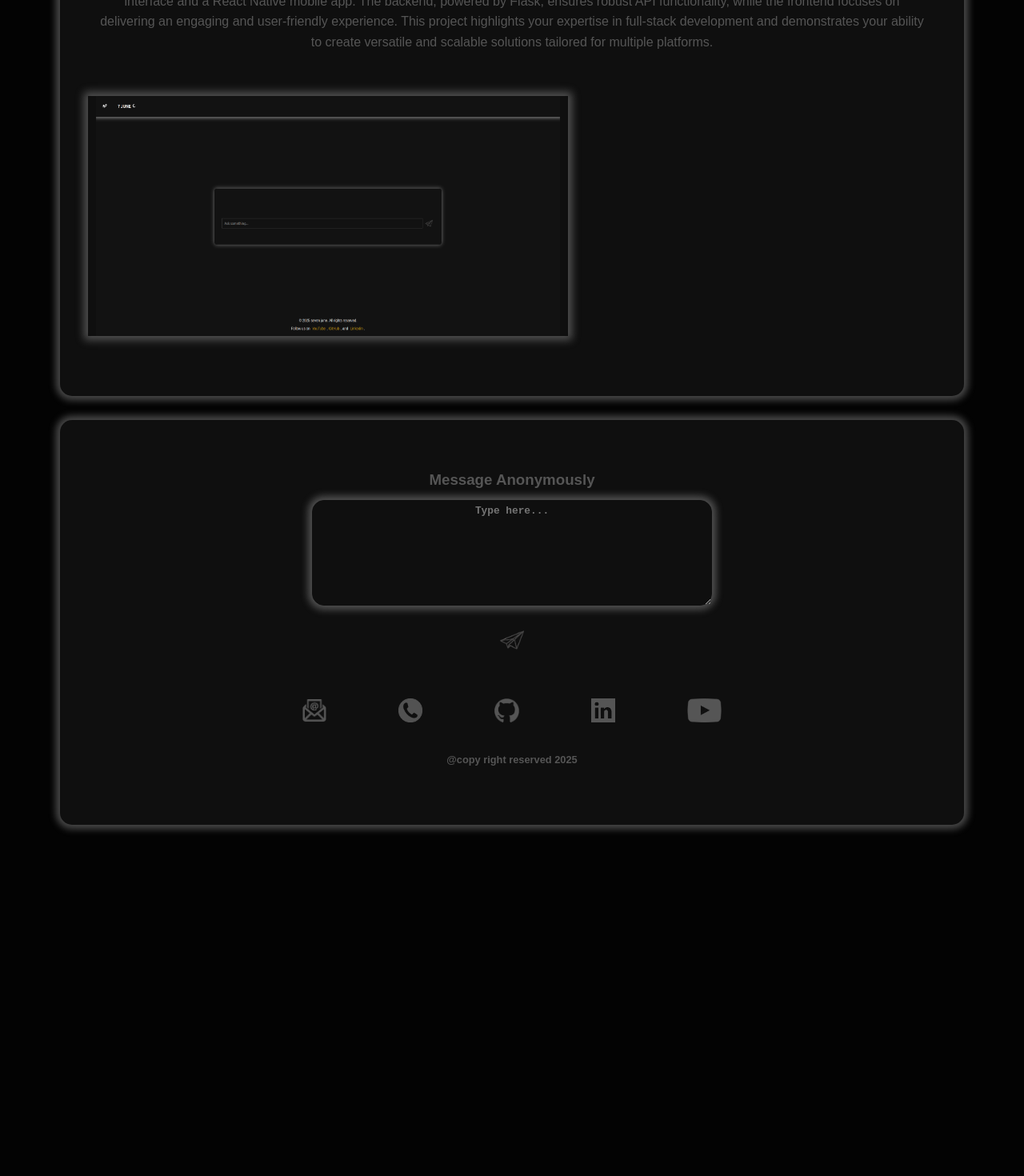
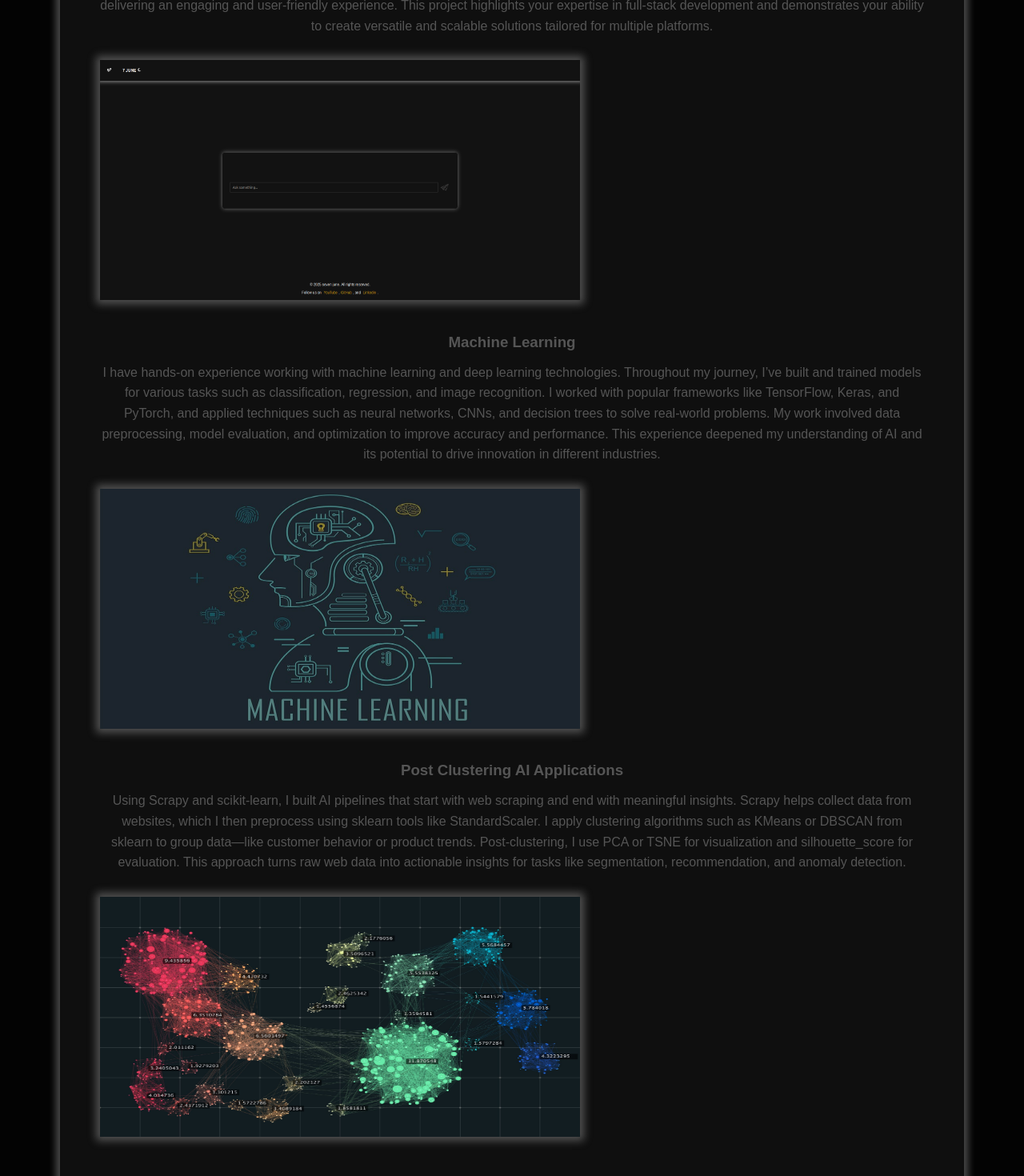
Before and after one commit to sevenjunebaby/Portfolio, a React (Create React App) app: page / in a window 1280 px wide. Shown: the part 940-2410 px from the top of the page at 80% size. Before the commit the page ends 1996 px from the top, so only its background shows below. Built offline with nearby package versions, Linux system fonts and the light colour scheme.

Commit message:
update 6 april

```diff
--- a/src/components/AboutMe.jsx
+++ b/src/components/AboutMe.jsx
@@ -14,8 +14,8 @@ const AboutMe = () => {
 
       <p>
       I am a software engineer who has been involved for more than 4 years. A professional with expertise in
-AI Engineer & AI Development ,can be referred to as a Full-Stack Developer with ML & DL & NLP
-Specialization or a Multidisciplinary Software Engineer and Generative AI in different kind application</p>
+AI Engineer & AI Development can be referred to as a Full-Stack Developer
+ or a Multidisciplinary Software Engineer and Generative AI in different kind application</p>
       </div>
 
 
--- a/src/components/Portfolio.jsx
+++ b/src/components/Portfolio.jsx
@@ -49,9 +49,55 @@ while the frontend focuses on delivering an engaging and user-friendly experienc
 
 
 <div className="a3">
+<a href="https://github.com/sevenjunebaby/AI-7j">
+             <img src="frotend.png" alt="frontend" />
+          </a>
 
-<img src="frotend.png" alt="frontend" />
+
+
+
 </div>
+<h3>
+Machine Learning
+</h3>
+<p>
+I have hands-on experience working with machine learning and deep learning technologies.
+Throughout my journey, I’ve built and trained models for various tasks such as classification,
+ regression, and image recognition. I worked with popular frameworks like TensorFlow, Keras, and PyTorch,
+  and applied techniques such as neural networks, CNNs, and decision trees to solve real-world problems.
+   My work involved data preprocessing, model evaluation, and optimization to improve accuracy and performance.
+   This experience deepened my understanding of AI and its potential to drive innovation in different industries.
+</p>
+<div className="a3">
+<a href="https://github.com/sevenjunebaby/Machine_Learning">
+          <img src="Machine-Learning.png" alt="link " ></img>
+          </a>
+
+</div>
+
+<h3>
+Post Clustering AI Applications
+</h3>
+<p>
+Using Scrapy and scikit-learn, I built AI pipelines that start with web scraping and end with meaningful insights.
+ Scrapy helps collect data from websites, which I then preprocess using sklearn tools like StandardScaler.
+  I apply clustering algorithms such as KMeans or DBSCAN from sklearn to group data—like customer behavior or product trends.
+   Post-clustering, I use PCA or TSNE for visualization and silhouette_score for evaluation. This approach turns raw web data into actionable insights for tasks like segmentation,
+    recommendation, and anomaly detection.
+</p>
+<div className="a3">
+<a href="https://github.com/sevenjunebaby/Machine_Learning">
+          <img src="POSTCLUSTER.jpg" alt="link " ></img>
+          </a>
+
+</div>
+
+
+
+
+
+
+
 
 
 
--- a/src/index.css
+++ b/src/index.css
@@ -115,12 +115,7 @@ section#portfolio {
 
   justify-content: center;
 }
-section#portfolio img{
 
-  padding: 0px 10px 0px;
-  margin-top: 30px;
-
-}
 .logo{
   width: 500px;
   padding: 15px;
```
Also changed, not shown: public/Machine-Learning.png (added), public/POSTCLUSTER.jpg (added).
